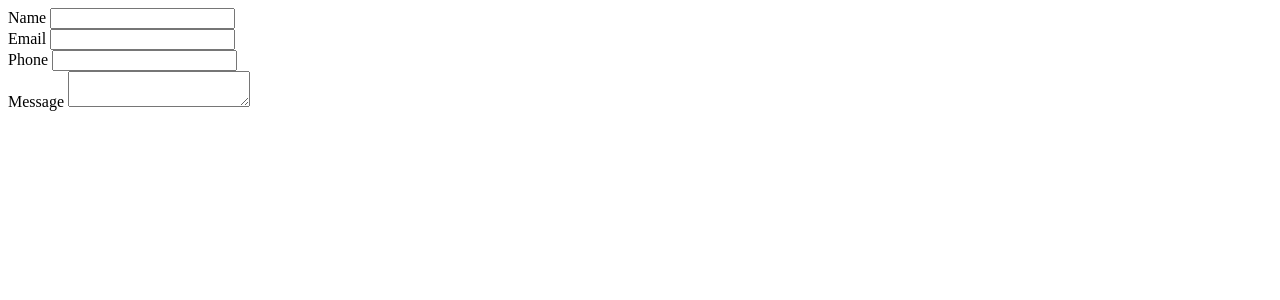
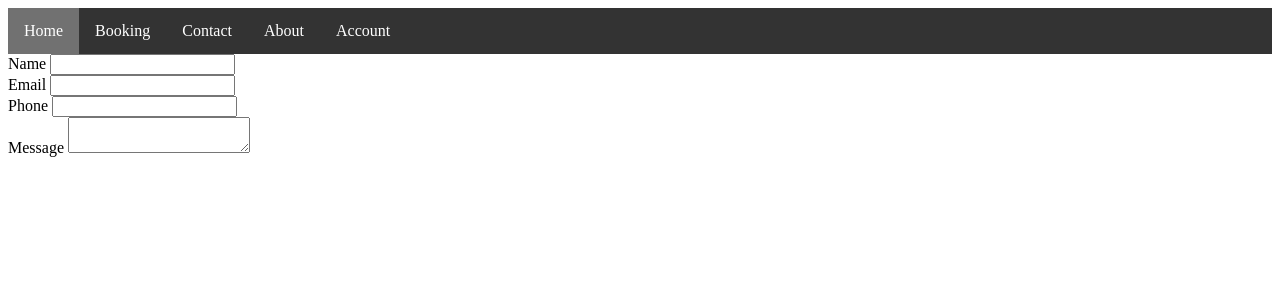
Before and after one commit to Emmanuel-Jiss/The-Project, a Flask app: template templates/booking.html in a window 1280 px wide. Shown: the top 300 px of the page. Run offline with Flask 3, Linux system fonts and the light colour scheme; the template is opened without the code that fills it, so the values that code supplies are empty.

Commit message:
Added nav-bar to booking page

```diff
--- a/templates/account.html
+++ b/templates/account.html
@@ -3,6 +3,7 @@
 <head>
     <meta charset="UTF-8">
     <title>Account</title>
+    <link rel="stylesheet" href="/static/css/style.css">
 </head>
 <body>
 
--- a/templates/booking.html
+++ b/templates/booking.html
@@ -3,8 +3,17 @@
 <head>
     <meta charset="UTF-8">
     <title>Booking</title>
+    <link rel="stylesheet" href="/static/css/style.css">
 </head>
 <body>
+        <ul>
+          <li><a class="active" href="/templates/home.html">Home</a></li>
+          <li><a href="/templates/booking.html">Booking</a></li>
+          <li><a href="/templates/contact.html">Contact</a></li>
+          <li><a href="/templates/about.html">About</a></li>
+          <li><a href="/templates/account.html">Account</a></li>
+        </ul>
+
 <div class="card">
 
 <div class="container">
```
